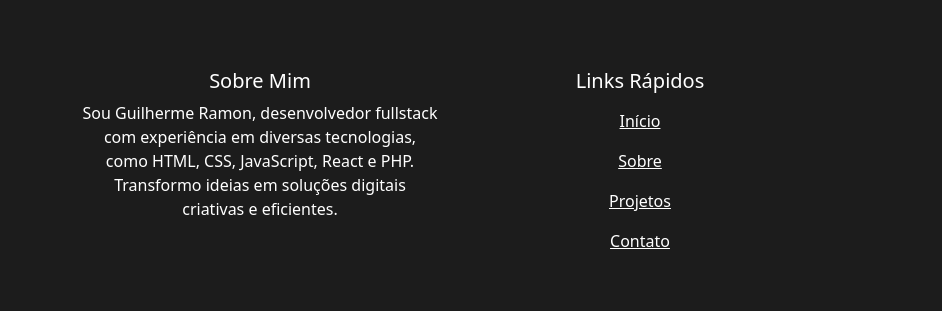
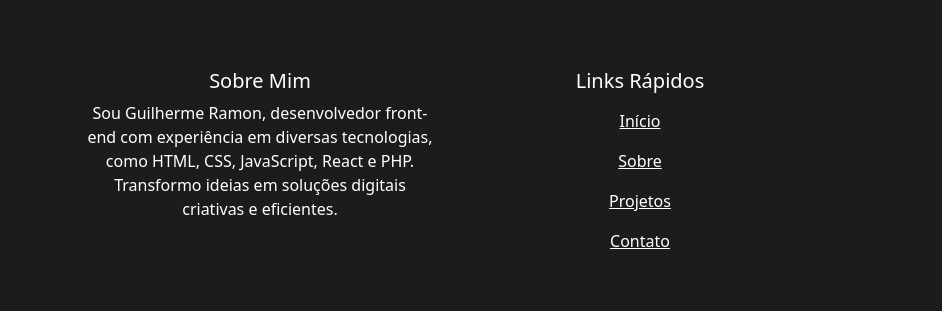
Before and after one commit to Guilherme-Ramon/portfolio, a plain HTML site: page index.html in a window 1280 px wide. Shown: the part 3754-4065 px from the top of the page, 0-942 px from the left. Drawn offline with nearby package versions, Linux system fonts and the light colour scheme.

Commit message:
index.html

```diff
--- a/index.html
+++ b/index.html
@@ -479,7 +479,7 @@
                     <div class="col-md-4 mb-3">
                         <h5>Sobre Mim</h5>
                         <p>
-                            Sou Guilherme Ramon, desenvolvedor fullstack com
+                            Sou Guilherme Ramon, desenvolvedor front-end com
                             experiência em diversas tecnologias, como HTML, CSS,
                             JavaScript, React e PHP. Transformo ideias em
                             soluções digitais criativas e eficientes.
```
